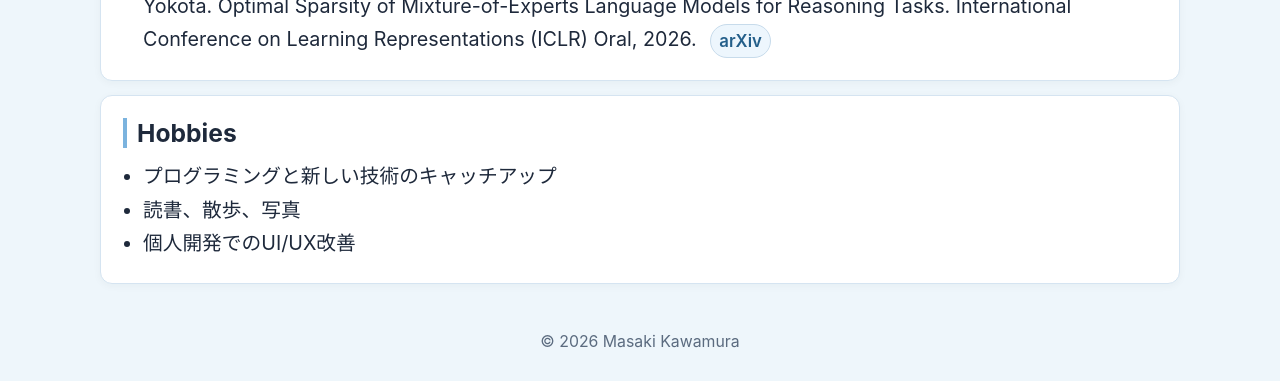
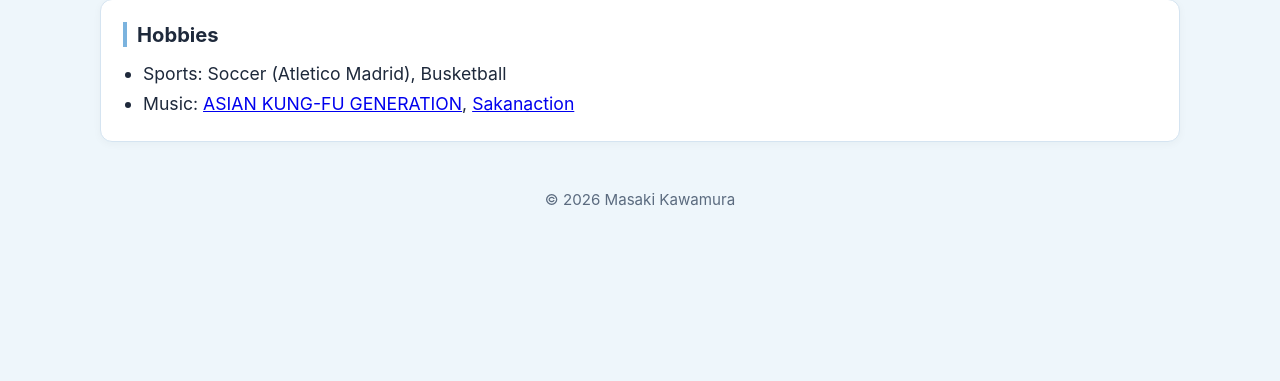
Before and after one commit to KMasaki0210/KMasaki0210.github.io, a plain HTML site: page index.html in a window 1280 px wide. Shown: the part 1366-1747 px from the top of the page. After the commit the page ends 1605 px from the top, so only its background shows below. Drawn offline with Linux system fonts and the light colour scheme.

Commit message:
feat: edit hobby

```diff
--- a/css/style.css
+++ b/css/style.css
@@ -21,7 +21,7 @@ body {
   padding: 0;
   font-family: -apple-system, BlinkMacSystemFont, "Segoe UI", Roboto,
     "Hiragino Kaku Gothic ProN", "Yu Gothic", sans-serif;
-  font-size: 1.1rem;
+  font-size: 1.05rem;
   color: var(--text);
   background: var(--bg);
   min-height: 100vh;
@@ -62,7 +62,7 @@ body {
 
 h1 {
   margin: 0 0 6px;
-  font-size: clamp(2.1rem, 3.2vw, 3rem);
+  font-size: clamp(1.8rem, 2.7vw, 2.5rem);
 }
 
 .subtitle {
@@ -132,14 +132,13 @@ section {
 
 h2 {
   margin: 0 0 12px;
-  font-size: 1.4rem;
+  font-size: 1.2rem;
   border-left: 4px solid var(--accent);
   padding-left: 10px;
 }
 
 p,
 li {
-  font-size: 1.12rem;
   line-height: 1.7;
 }
 
--- a/index.html
+++ b/index.html
@@ -82,9 +82,12 @@
         <section class="full">
           <h2>Hobbies</h2>
           <ul>
-            <li>プログラミングと新しい技術のキャッチアップ</li>
-            <li>読書、散歩、写真</li>
-            <li>個人開発でのUI/UX改善</li>
+            <li>Sports: Soccer (Atletico Madrid), Busketball</li>
+            <li>
+              Music:
+              <a href="https://www.asiankung-fu.com/s/n80/?ima=2709" target="_blank" rel="noreferrer">ASIAN KUNG-FU GENERATION</a>,
+              <a href="https://sakanaction.jp/" target="_blank" rel="noreferrer">Sakanaction</a>
+            </li>
           </ul>
         </section>
       </div>
```
